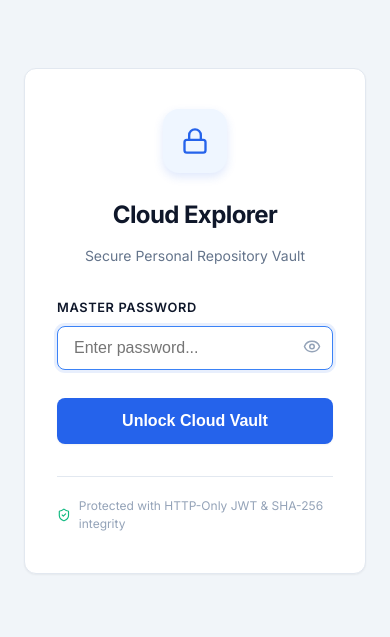
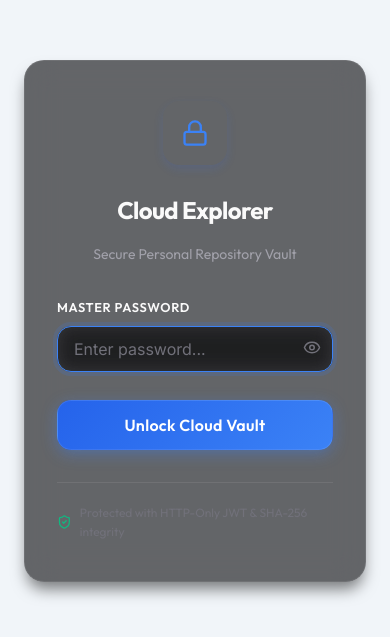
Before and after one commit to nura-ai-aii/atharjahan-files, a React (Vite) app in the folder Frontend/: page /login in a window 390 px wide. Shown: the part 101-738 px from the top of the page. Built offline with nearby package versions, Linux system fonts and the light colour scheme; no server answers.

Commit message:
Fix video streaming/downloading endpoints, and overhaul entire aesthetic to Premium Dark Glassmorphism with full mobile responsiveness

```diff
--- a/Frontend/src/index.css
+++ b/Frontend/src/index.css
@@ -1,47 +1,51 @@
 /* =======================================================================
-   PERSONAL CLOUD FILE EXPLORER - MODERN CORE DESIGN SYSTEM
-   Aesthetics: Crisp White Theme, Tailored Blue Buttons, Rounded Corners,
-               Light Elevation Shadows, and Dynamic Hover Micro-Animations.
+   PERSONAL CLOUD FILE EXPLORER - PREMIUM DARK GLASSMORPHISM SYSTEM
+   Aesthetics: Deep Obsidian Backgrounds, Frosted Glass Panels,
+               Neon Blue Accents, Dynamic Hover Micro-Animations,
+               and 100% Mobile Phone Responsiveness.
    ======================================================================= */
 
+@import url('https://fonts.googleapis.com/css2?family=Outfit:wght@300;400;500;600;700;800&family=Inter:wght@400;500;600&display=swap');
+
 :root {
-  /* Color Palette - Simple Clean White & Vibrant Tailored Blues */
-  --bg-main: #f8fafc;
-  --bg-card: #ffffff;
-  --bg-hover: #f1f5f9;
-  --bg-active: #e2e8f0;
+  /* Premium Dark Theme Palette */
+  --bg-main: #09090b; /* Very deep dark zinc */
+  --bg-card: rgba(24, 24, 27, 0.65); /* Translucent glass */
+  --bg-hover: rgba(39, 39, 42, 0.8);
+  --bg-active: rgba(63, 63, 70, 0.9);
 
-  --primary-blue: #2563eb;
-  --primary-blue-hover: #1d4ed8;
-  --primary-blue-light: #eff6ff;
+  --primary-blue: #3b82f6;
+  --primary-blue-hover: #60a5fa;
+  --primary-blue-glow: rgba(59, 130, 246, 0.4);
 
-  --text-main: #0f172a;
-  --text-muted: #64748b;
-  --text-light: #94a3b8;
+  --text-main: #fafafa;
+  --text-muted: #a1a1aa;
+  --text-light: #71717a;
 
-  --border-color: #e2e8f0;
+  --border-color: rgba(255, 255, 255, 0.08);
   --border-focus: #3b82f6;
 
   --error-color: #ef4444;
-  --error-bg: #fef2f2;
+  --error-bg: rgba(239, 68, 68, 0.1);
   --success-color: #10b981;
-  --success-bg: #ecfdf5;
+  --success-bg: rgba(16, 185, 129, 0.1);
   --warning-color: #f59e0b;
-  --warning-bg: #fffbeb;
+  --warning-bg: rgba(245, 158, 11, 0.1);
 
-  /* Elevation Light Shadows */
-  --shadow-sm: 0 1px 2px 0 rgb(0 0 0 / 0.05);
-  --shadow-md: 0 4px 6px -1px rgb(0 0 0 / 0.07), 0 2px 4px -2px rgb(0 0 0 / 0.05);
-  --shadow-lg: 0 10px 15px -3px rgb(0 0 0 / 0.08), 0 4px 6px -4px rgb(0 0 0 / 0.04);
+  /* Premium Deep Shadows */
+  --shadow-sm: 0 4px 6px -1px rgba(0, 0, 0, 0.4);
+  --shadow-md: 0 10px 15px -3px rgba(0, 0, 0, 0.5);
+  --shadow-lg: 0 20px 25px -5px rgba(0, 0, 0, 0.6), 0 0 40px rgba(59, 130, 246, 0.1);
 
-  /* Smooth Rounded Corners */
-  --radius-sm: 0.5rem;
-  --radius-md: 0.75rem;
-  --radius-lg: 1rem;
+  /* Elegant Curves */
+  --radius-sm: 8px;
+  --radius-md: 14px;
+  --radius-lg: 20px;
+  --radius-full: 9999px;
 
-  /* Transition Speed */
-  --transition-fast: 150ms cubic-bezier(0.4, 0, 0.2, 1);
-  --transition-smooth: 250ms cubic-bezier(0.4, 0, 0.2, 1);
+  /* Cinematic Transitions */
+  --transition-fast: 150ms cubic-bezier(0.16, 1, 0.3, 1);
+  --transition-smooth: 300ms cubic-bezier(0.16, 1, 0.3, 1);
 }
 
 /* Reset & Base Typography */
@@ -52,97 +56,100 @@
 }
 
 body {
-  font-family: 'Inter', -apple-system, BlinkMacSystemFont, "Segoe UI", Roboto, sans-serif;
+  font-family: 'Outfit', 'Inter', -apple-system, BlinkMacSystemFont, sans-serif;
   background-color: var(--bg-main);
+  background-image:
+    radial-gradient(circle at 15% 50%, rgba(59, 130, 246, 0.08), transparent 25%),
+    radial-gradient(circle at 85% 30%, rgba(139, 92, 246, 0.08), transparent 25%);
+  background-attachment: fixed;
   color: var(--text-main);
-  line-height: 1.5;
+  line-height: 1.6;
   -webkit-font-smoothing: antialiased;
   overflow-x: hidden;
+  min-height: 100vh;
+}
+
+/* Scrollbar Premium Styling */
+::-webkit-scrollbar {
+  width: 8px;
+  height: 8px;
+}
+::-webkit-scrollbar-track {
+  background: var(--bg-main);
+}
+::-webkit-scrollbar-thumb {
+  background: rgba(255, 255, 255, 0.15);
+  border-radius: var(--radius-full);
+}
+::-webkit-scrollbar-thumb:hover {
+  background: rgba(255, 255, 255, 0.25);
 }
 
 /* Layout Utilities */
-.flex-center {
-  display: flex;
-  align-items: center;
-  justify-content: center;
+.flex-center { display: flex; align-items: center; justify-content: center; }
+.flex-row { display: flex; align-items: center; gap: 0.875rem; }
+.flex-col { display: flex; flex-direction: column; gap: 0.625rem; }
+.flex-between { display: flex; align-items: center; justify-content: space-between; }
+.full-screen { min-height: 100vh; width: 100vw; }
+
+.container {
+  max-width: 1600px;
+  margin: 0 auto;
+  padding: 2rem;
+  width: 100%;
 }
 
-.flex-row {
-  display: flex;
-  align-items: center;
-  gap: 0.75rem;
-}
-
-.flex-col {
-  display: flex;
-  flex-direction: column;
-  gap: 0.5rem;
-}
-
-.flex-between {
-  display: flex;
-  align-items: center;
-  justify-content: space-between;
-}
-
-.full-screen {
-  min-height: 100vh;
-  width: 100vw;
-}
-
-.container {
-  max-width: 1400px;
-  margin: 0 auto;
-  padding: 1.5rem;
-}
-
-/* Button UI Token (Blue, Rounded, Subtle Shadow, Micro-animation) */
+/* Premium Button Architecture */
 .btn {
   display: inline-flex;
   align-items: center;
   justify-content: center;
   gap: 0.5rem;
-  padding: 0.625rem 1.25rem;
-  font-size: 0.875rem;
-  font-weight: 500;
-  border-radius: var(--radius-sm);
-  border: none;
+  padding: 0.75rem 1.5rem;
+  font-family: 'Outfit', sans-serif;
+  font-size: 0.95rem;
+  font-weight: 600;
+  letter-spacing: 0.02em;
+  border-radius: var(--radius-md);
+  border: 1px solid transparent;
   cursor: pointer;
-  transition: all var(--transition-fast);
+  transition: all var(--transition-smooth);
   text-decoration: none;
   white-space: nowrap;
+  backdrop-filter: blur(10px);
 }
 
 .btn:active {
-  transform: scale(0.97);
+  transform: scale(0.96);
 }
 
 .btn-primary {
-  background-color: var(--primary-blue);
+  background: linear-gradient(135deg, #2563eb, #3b82f6);
   color: #ffffff;
-  box-shadow: var(--shadow-sm);
+  box-shadow: 0 4px 15px var(--primary-blue-glow);
+  border: 1px solid rgba(255, 255, 255, 0.1);
 }
 
 .btn-primary:hover {
-  background-color: var(--primary-blue-hover);
-  box-shadow: var(--shadow-md);
+  background: linear-gradient(135deg, #1d4ed8, #2563eb);
+  box-shadow: 0 8px 25px var(--primary-blue-glow);
+  transform: translateY(-2px);
+}
+
+.btn-secondary {
+  background-color: rgba(255, 255, 255, 0.03);
+  color: var(--text-main);
+  border: 1px solid var(--border-color);
+}
+
+.btn-secondary:hover {
+  background-color: rgba(255, 255, 255, 0.08);
+  border-color: rgba(255, 255, 255, 0.2);
   transform: translateY(-1px);
 }
 
-.btn-secondary {
-  background-color: var(--bg-card);
-  color: var(--text-main);
-  border: 1px solid var(--border-color);
-  box-shadow: var(--shadow-sm);
-}
-
-.btn-secondary:hover {
-  background-color: var(--bg-hover);
-  border-color: #cbd5e1;
-}
-
 .btn-icon {
-  padding: 0.5rem;
+  padding: 0.6rem;
   border-radius: var(--radius-sm);
   background: transparent;
   color: var(--text-muted);
@@ -152,122 +159,144 @@ body {
 }
 
 .btn-icon:hover {
-  background-color: var(--bg-hover);
+  background-color: rgba(255, 255, 255, 0.08);
   color: var(--text-main);
+  transform: scale(1.05);
 }
 
-/* Input Fields & Search Bars */
+/* Glassmorphism Input Fields */
 .input-field {
   width: 100%;
-  padding: 0.625rem 1rem;
-  font-size: 0.875rem;
+  padding: 0.75rem 1.25rem;
+  font-family: 'Inter', sans-serif;
+  font-size: 0.95rem;
   border: 1px solid var(--border-color);
-  border-radius: var(--radius-sm);
-  background-color: var(--bg-card);
+  border-radius: var(--radius-md);
+  background-color: rgba(0, 0, 0, 0.2);
   color: var(--text-main);
   outline: none;
-  transition: border-color var(--transition-fast), box-shadow var(--transition-fast);
+  transition: all var(--transition-smooth);
+  backdrop-filter: blur(10px);
+}
+
+.input-field::placeholder {
+  color: var(--text-light);
 }
 
 .input-field:focus {
-  border-color: var(--border-focus);
-  box-shadow: 0 0 0 3px rgba(37, 99, 235, 0.1);
+  border-color: var(--primary-blue);
+  background-color: rgba(0, 0, 0, 0.4);
+  box-shadow: 0 0 0 4px rgba(59, 130, 246, 0.15);
 }
 
-/* Cards & Containers */
+/* Glassmorphism Cards */
 .card {
   background-color: var(--bg-card);
+  backdrop-filter: blur(16px);
+  -webkit-backdrop-filter: blur(16px);
   border: 1px solid var(--border-color);
-  border-radius: var(--radius-md);
-  box-shadow: var(--shadow-sm);
-  padding: 1.25rem;
-  transition: transform var(--transition-smooth), box-shadow var(--transition-smooth);
+  border-radius: var(--radius-lg);
+  box-shadow: var(--shadow-md);
+  padding: 1.5rem;
+  transition: all var(--transition-smooth);
 }
 
 .card-hover:hover {
-  transform: translateY(-2px);
-  box-shadow: var(--shadow-md);
-  border-color: #cbd5e1;
+  transform: translateY(-4px);
+  box-shadow: var(--shadow-lg);
+  border-color: rgba(255, 255, 255, 0.15);
+  background-color: rgba(39, 39, 42, 0.75);
 }
 
-/* Spinner Animation */
+/* Neon Spinner Animation */
 .spinner {
-  width: 2rem;
-  height: 2rem;
-  border: 3px solid var(--border-color);
+  width: 2.5rem;
+  height: 2.5rem;
+  border: 3px solid rgba(59, 130, 246, 0.1);
   border-top-color: var(--primary-blue);
   border-radius: 50%;
-  animation: spin 0.8s linear infinite;
+  animation: spin 0.8s cubic-bezier(0.4, 0, 0.2, 1) infinite;
+  box-shadow: 0 0 15px var(--primary-blue-glow);
 }
 
 @keyframes spin {
   to { transform: rotate(360deg); }
 }
 
-/* Upload Queue & Progress Bars (`█████████ 90%`) */
+/* Modern Progress Bars */
 .progress-container {
   width: 100%;
-  background-color: var(--bg-hover);
-  border-radius: 9999px;
-  height: 0.5rem;
+  background-color: rgba(0, 0, 0, 0.3);
+  border-radius: var(--radius-full);
+  height: 0.6rem;
   overflow: hidden;
-  margin-top: 0.375rem;
+  margin-top: 0.5rem;
+  border: 1px solid rgba(255, 255, 255, 0.05);
 }
 
 .progress-bar {
   height: 100%;
-  background: linear-gradient(90deg, var(--primary-blue), #60a5fa);
-  border-radius: 9999px;
+  background: linear-gradient(90deg, #3b82f6, #8b5cf6, #ec4899);
+  background-size: 200% 200%;
+  border-radius: var(--radius-full);
   transition: width 300ms ease;
+  animation: gradientFlow 3s ease infinite;
 }
 
-.progress-ascii {
-  font-family: monospace;
-  font-size: 0.8rem;
-  color: var(--primary-blue);
-  font-weight: bold;
+@keyframes gradientFlow {
+  0% { background-position: 0% 50%; }
+  50% { background-position: 100% 50%; }
+  100% { background-position: 0% 50%; }
 }
 
-/* Responsive Grid & View Modes */
+/* View Modes */
 .grid-view {
   display: grid;
-  grid-template-columns: repeat(auto-fill, minmax(220px, 1fr));
-  gap: 1rem;
-  margin-top: 1rem;
+  grid-template-columns: repeat(auto-fill, minmax(240px, 1fr));
+  gap: 1.5rem;
+  margin-top: 1.5rem;
 }
 
 .list-view {
   width: 100%;
   border-collapse: separate;
-  border-spacing: 0;
+  border-spacing: 0 0.5rem;
   margin-top: 1rem;
 }
 
 .list-view th {
   text-align: left;
-  padding: 0.75rem 1rem;
-  border-bottom: 2px solid var(--border-color);
+  padding: 1rem;
   color: var(--text-muted);
-  font-size: 0.8rem;
+  font-size: 0.85rem;
+  font-weight: 600;
   text-transform: uppercase;
-  letter-spacing: 0.05em;
+  letter-spacing: 0.08em;
 }
 
 .list-view td {
-  padding: 0.875rem 1rem;
+  padding: 1rem;
+  background-color: rgba(255, 255, 255, 0.02);
+  border-top: 1px solid var(--border-color);
   border-bottom: 1px solid var(--border-color);
-  font-size: 0.875rem;
+  font-size: 0.95rem;
+  transition: background-color var(--transition-fast);
 }
 
-.list-view tr:hover {
-  background-color: var(--bg-hover);
+.list-view td:first-child {
+  border-left: 1px solid var(--border-color);
+  border-top-left-radius: var(--radius-md);
+  border-bottom-left-radius: var(--radius-md);
 }
 
-.compact-view {
-  display: grid;
-  grid-template-columns: repeat(auto-fill, minmax(160px, 1fr));
-  gap: 0.5rem;
-  margin-top: 1rem;
+.list-view td:last-child {
+  border-right: 1px solid var(--border-color);
+  border-top-right-radius: var(--radius-md);
+  border-bottom-right-radius: var(--radius-md);
+}
+
+.list-view tr:hover td {
+  background-color: rgba(255, 255, 255, 0.05);
 }
 
 /* Modals & Overlays */
@@ -277,22 +306,26 @@ body {
   left: 0;
   width: 100vw;
   height: 100vh;
-  background-color: rgba(15, 23, 42, 0.6);
-  backdrop-filter: blur(4px);
+  background-color: rgba(0, 0, 0, 0.7);
+  backdrop-filter: blur(8px);
+  -webkit-backdrop-filter: blur(8px);
   z-index: 1000;
   display: flex;
   align-items: center;
   justify-content: center;
-  padding: 1.5rem;
-  animation: fadeIn 200ms ease-out;
+  padding: 2rem;
+  animation: fadeIn 300ms cubic-bezier(0.16, 1, 0.3, 1);
 }
 
 .modal-content {
-  background-color: var(--bg-card);
+  background-color: rgba(24, 24, 27, 0.85);
+  backdrop-filter: blur(20px);
+  -webkit-backdrop-filter: blur(20px);
+  border: 1px solid rgba(255, 255, 255, 0.1);
   border-radius: var(--radius-lg);
   box-shadow: var(--shadow-lg);
   width: 100%;
-  max-width: 900px;
+  max-width: 1200px;
   max-height: 90vh;
   overflow: hidden;
   display: flex;
@@ -300,43 +333,58 @@ body {
 }
 
 .modal-header {
-  padding: 1.25rem 1.5rem;
-  border-bottom: 1px solid var(--border-color);
+  padding: 1.5rem 2rem;
+  border-bottom: 1px solid rgba(255, 255, 255, 0.05);
+  background-color: rgba(0, 0, 0, 0.2);
   display: flex;
   align-items: center;
   justify-content: space-between;
 }
 
-.modal-body {
-  padding: 1.5rem;
-  overflow-y: auto;
-  max-height: 70vh;
+@keyframes fadeIn {
+  from { opacity: 0; transform: scale(0.97) translateY(10px); }
+  to { opacity: 1; transform: scale(1) translateY(0); }
 }
 
-@keyframes fadeIn {
-  from { opacity: 0; transform: scale(0.98); }
-  to { opacity: 1; transform: scale(1); }
-}
-
-/* Responsive Breakpoints */
+/* MOBILE PHONES - ULTIMATE RESPONSIVE FIXES */
 @media (max-width: 1024px) {
-  .grid-view {
-    grid-template-columns: repeat(auto-fill, minmax(180px, 1fr));
-  }
+  .container { padding: 1.5rem; }
+  .grid-view { grid-template-columns: repeat(auto-fill, minmax(200px, 1fr)); gap: 1rem; }
 }
 
 @media (max-width: 768px) {
-  .container {
-    padding: 1rem;
-  }
-  .grid-view {
-    grid-template-columns: repeat(auto-fill, minmax(140px, 1fr));
-    gap: 0.75rem;
-  }
-  .hide-mobile {
-    display: none !important;
-  }
-  .btn {
-    padding: 0.5rem 1rem;
-  }
+  .container { padding: 1rem; }
+
+  /* Fix App Bar Header for Mobile */
+  header { padding: 1rem !important; flex-direction: column !important; gap: 1rem; align-items: stretch !important; }
+  header > div { flex-wrap: wrap; justify-content: center; }
+
+  /* Buttons expand to touch targets */
+  .btn { padding: 0.875rem 1rem; font-size: 1rem; flex: 1; justify-content: center; }
+  .btn-icon { padding: 0.75rem; }
+
+  /* Search input needs to be full width */
+  .input-field { padding: 1rem; font-size: 1rem; }
+
+  /* Grid adjusts to 2 columns on phones, or 1 column for very small */
+  .grid-view { grid-template-columns: repeat(auto-fill, minmax(150px, 1fr)); gap: 0.875rem; }
+
+  /* Modals take full screen on phones */
+  .modal-backdrop { padding: 0.5rem; }
+  .modal-content { max-height: 96vh; border-radius: var(--radius-md); }
+  .modal-header { padding: 1rem; flex-wrap: wrap; gap: 1rem; }
+  .modal-header .btn { width: 100%; }
+
+  /* Hide unnecessary text on mobile */
+  .hide-mobile { display: none !important; }
+
+  /* Upload Zone touch optimization */
+  .upload-zone { padding: 2rem 1rem !important; }
 }
+
+@media (max-width: 480px) {
+  /* Extreme phone layout */
+  .grid-view { grid-template-columns: 1fr; }
+  .card { padding: 1rem; }
+  header h1 { font-size: 1.25rem !important; }
+}
```
Also changed, not shown: Frontend/src/Components/PreviewModal.jsx (+12 -16 lines), 1 other file (tests, documents, lock files or other folders).
